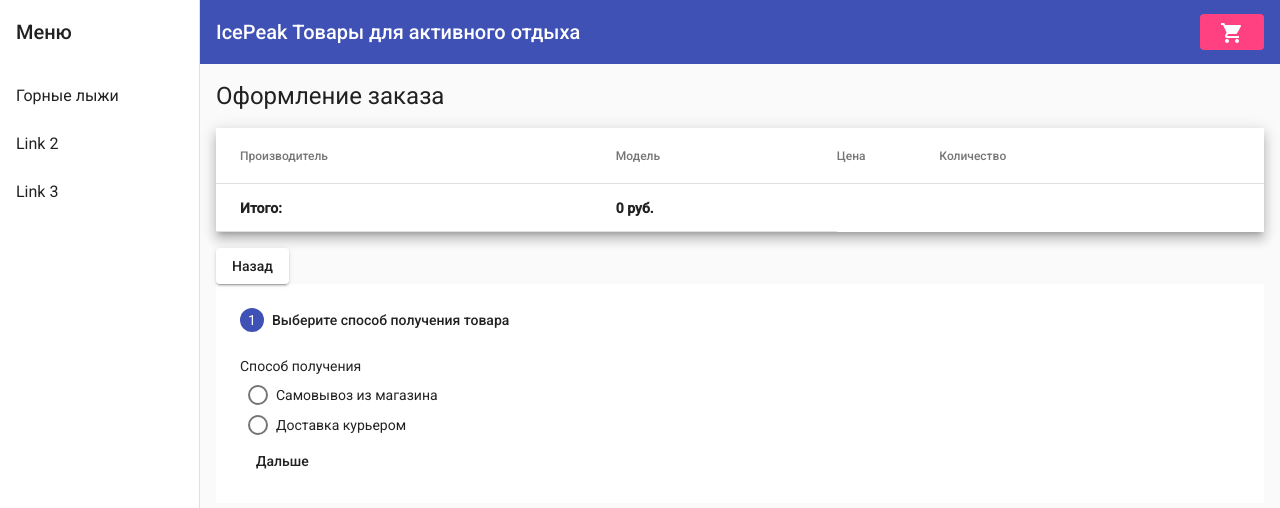
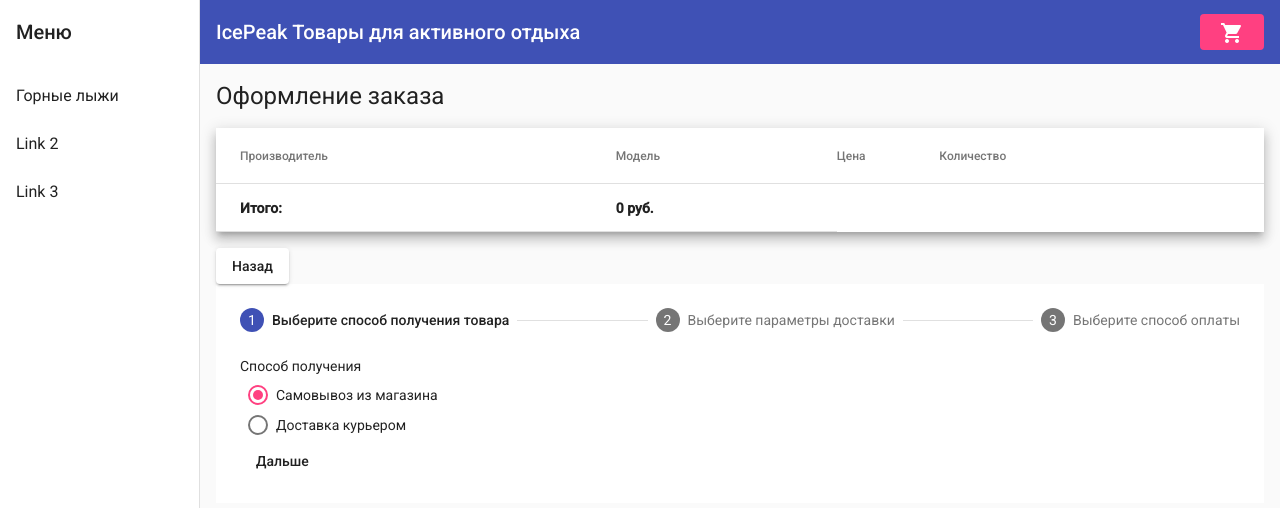
Before and after one commit to asp2403/icepeak, an Angular app: page /order in a window 1280 px wide. Shown: the top 508 px of the page. Built offline with nearby package versions, Linux system fonts and the light colour scheme.

Commit message:
New steps in order form added

```diff
--- a/src/app/order-form/order-form.component.html
+++ b/src/app/order-form/order-form.component.html
@@ -24,7 +24,7 @@
 
         <ng-container matColumnDef="quantity">
             <th mat-header-cell *matHeaderCellDef> Количество </th>
-            <td mat-cell *matCellDef="let element" >
+            <td mat-cell *matCellDef="let element">
                 {{element.quantity}}
             </td>
             <td mat-footer-cell *matFooterCellDef> {{getTotalCost() | number}} руб. </td>
@@ -37,22 +37,51 @@
     <div class="button-panel">
         <button mat-raised-button (click)="goBack()">Назад</button>
     </div>
-    <mat-stepper linear>
-        <mat-step [stepControl]="orderTypeFormGroup" >
+    <mat-stepper linear #stepper>
+        <mat-step [stepControl]="orderTypeFormGroup">
             <form [formGroup]="orderTypeFormGroup">
-              <ng-template matStepLabel>Выберите способ получения товара</ng-template>
+                <ng-template matStepLabel>Выберите способ получения товара</ng-template>
+                <mat-label>Способ получения</mat-label>
+                <mat-radio-group formControlName="orderType">
+                    <mat-radio-button *ngFor="let orderType of orderTypeList" [value]="orderType.id">{{orderType.value}}
+                    </mat-radio-button>
 
-                <mat-label>Способ получения</mat-label>
-                <mat-radio-group>
-                    <mat-radio-button value="1" required="required">Самовывоз из магазина</mat-radio-button>
-                    <mat-radio-button value="2">Доставка курьером</mat-radio-button>
                 </mat-radio-group>
+                <div>
+                    <button mat-button matStepperNext>Дальше</button>
+                </div>
 
+            </form>
 
-              <div>
-                <button mat-button matStepperNext>Дальше</button>
-              </div>
+        </mat-step>
+
+        <mat-step [stepControl]="deliveryFormGroup">
+            <form [formGroup]="deliveryFormGroup">
+                <ng-template matStepLabel>Выберите параметры доставки</ng-template>
+                <div [ngSwitch]="orderTypeFormGroup.value.orderType">
+                    <div *ngSwitchCase="1">
+                        <p>Выберите магазин</p>
+                    </div>
+                    <div *ngSwitchCase="2">
+                        <p>Задайте адрес</p>
+                    </div>
+                    <div>
+                        <button mat-button matStepperPrevious>Назад</button>
+                        <button mat-button matStepperNext>Дальше</button>
+                    </div>
+                </div>
+
             </form>
-          </mat-step>
+        </mat-step>
+        <mat-step [stepControl]="paymentFormGroup">
+            <form [formGroup]="paymentFormGroup">
+                <ng-template matStepLabel>Выберите способ оплаты</ng-template>
+                Способ оплаты
+                <div>
+                    <button mat-button matStepperPrevious>Назад</button>
+
+                </div>
+            </form>
+        </mat-step>
     </mat-stepper>
 </div>
--- a/src/app/order-form/order-form.component.ts
+++ b/src/app/order-form/order-form.component.ts
@@ -15,14 +15,23 @@
   footerColumns: string[] = ['vendor', 'quantity'];
   dataSource: DSCartItem[] = [];
   orderTypeFormGroup!: FormGroup;
+  deliveryFormGroup!: FormGroup;
+  paymentFormGroup!: FormGroup;
+  orderTypeList = [
+    {id: 1, name: 'orderType', value: 'Самовывоз из магазина'},
+    {id: 2, name: 'orderType', value: 'Доставка курьером'}
+  ];
+
 
   constructor(private cartService: CartService, private location: Location, private formBuilder: FormBuilder) { }
 
   ngOnInit(): void {
     this.dataSource = this.cartService.getDataSource();
     this.orderTypeFormGroup = this.formBuilder.group({
-      firstCtrl: ['', Validators.required],
+      orderType: [1, Validators.required],
     });
+    this.deliveryFormGroup = this.formBuilder.group({});
+    this.paymentFormGroup = this.formBuilder.group({});
   }
 
   getTotalCost() {
```
